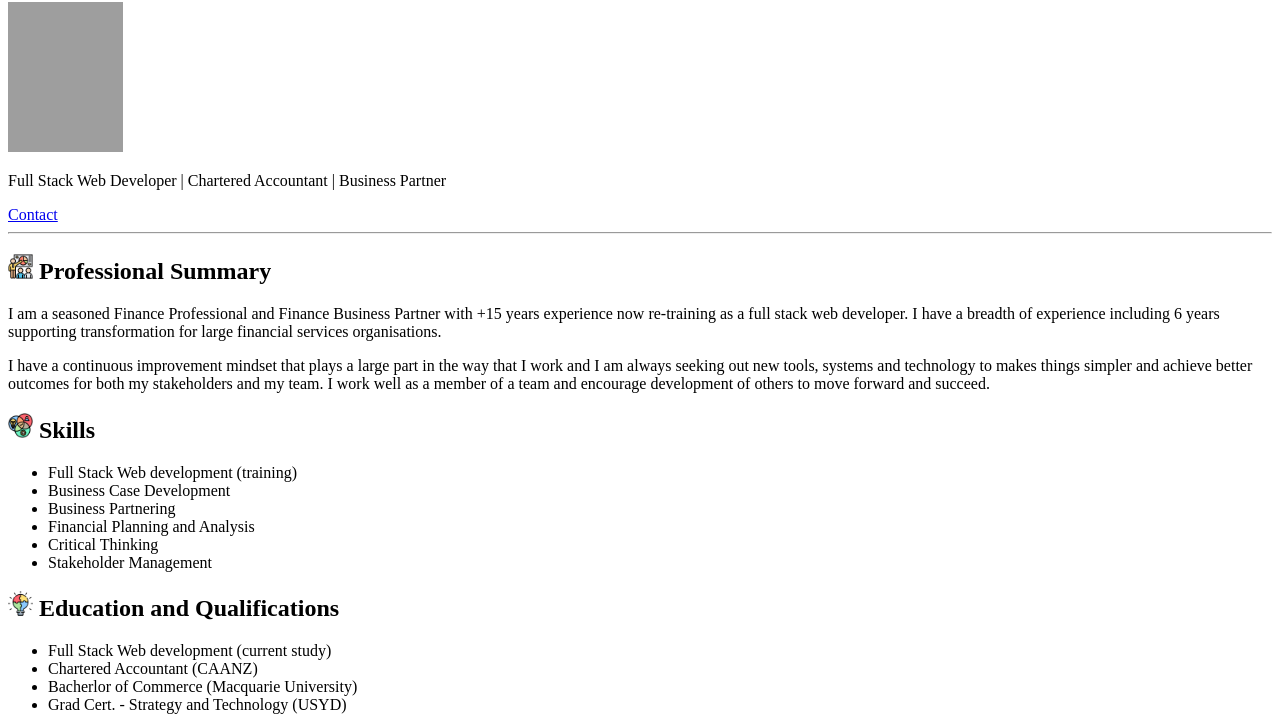
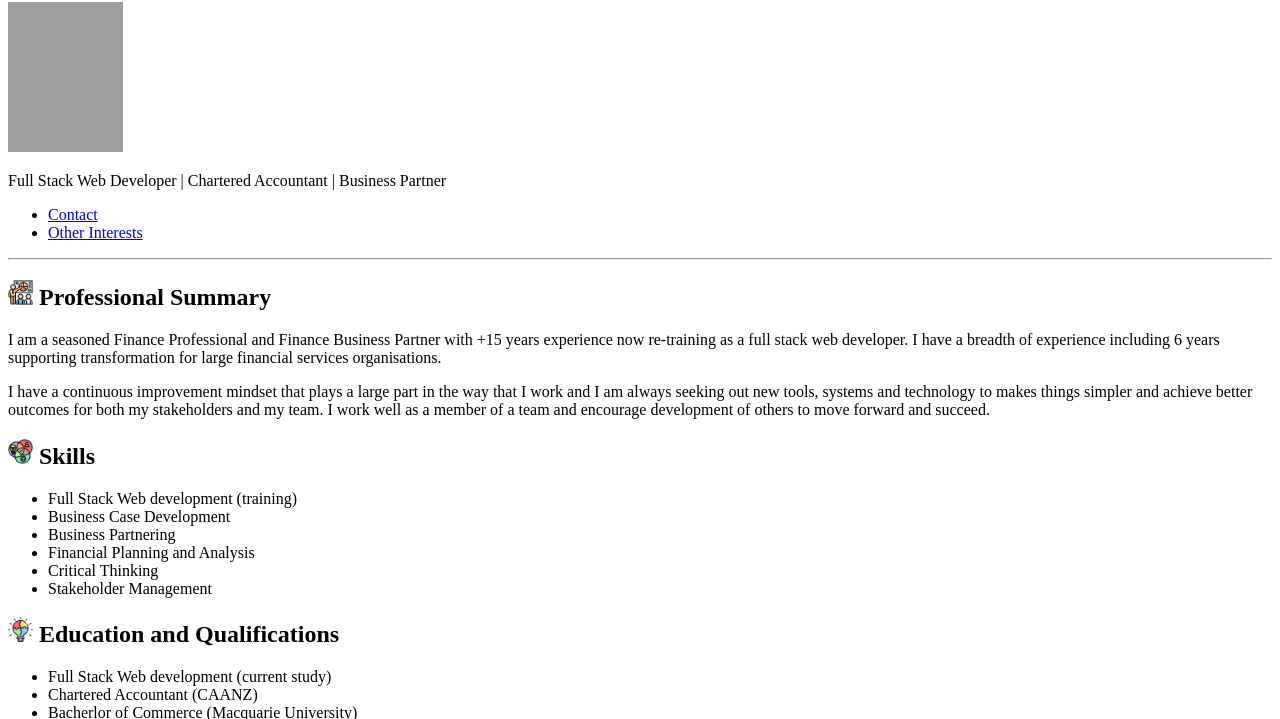
Before and after one commit to vang5150/Resume, a plain HTML site: page index.html in a window 1280 px wide. Shown: the part 78-797 px from the top of the page. Drawn offline with Linux system fonts and the light colour scheme; grey boxes are pictures that could not be loaded.

Commit message:
Add files via upload
New index file to include link to other interests page

```diff
--- a/index.html
+++ b/index.html
@@ -9,7 +9,10 @@
     <h1>Vincent Ang - CV</h1>
     <img src="./assets/pictures/photo_selfVA.jpg" width="115" height="150" alt="photo of me"/>
     <p>Full Stack Web Developer | Chartered Accountant | Business Partner </p>
-    <a href="./contact.html">Contact</a>
+    <ul>
+    <li><a href="./contact.html">Contact</a></li>
+    <li><a href="./hobbies.html"> Other Interests </a></li>
+    </ul>
 
 <hr/>
         <h2><img src=./assets/pictures/icon_professional.png width="25" alt="skills icon"/> Professional Summary</h2>
```
